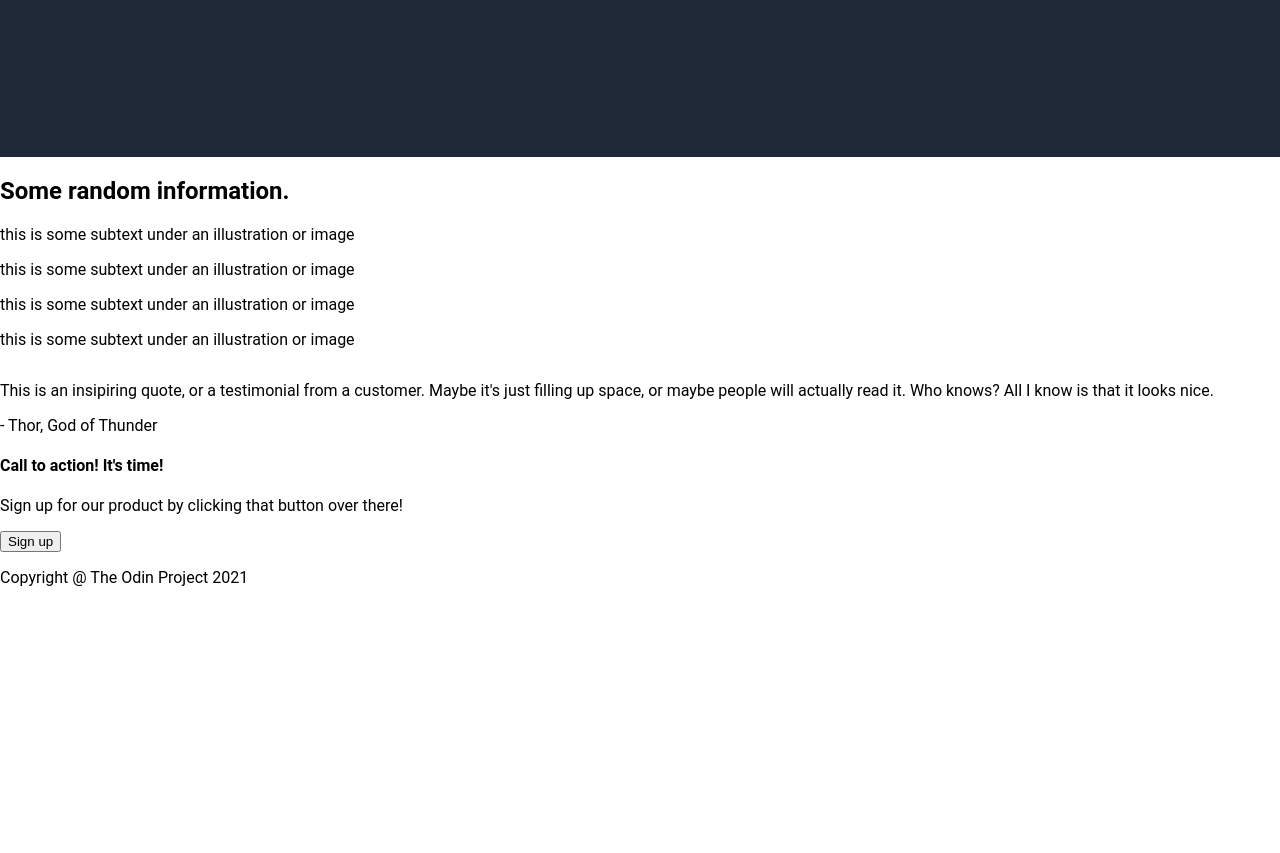
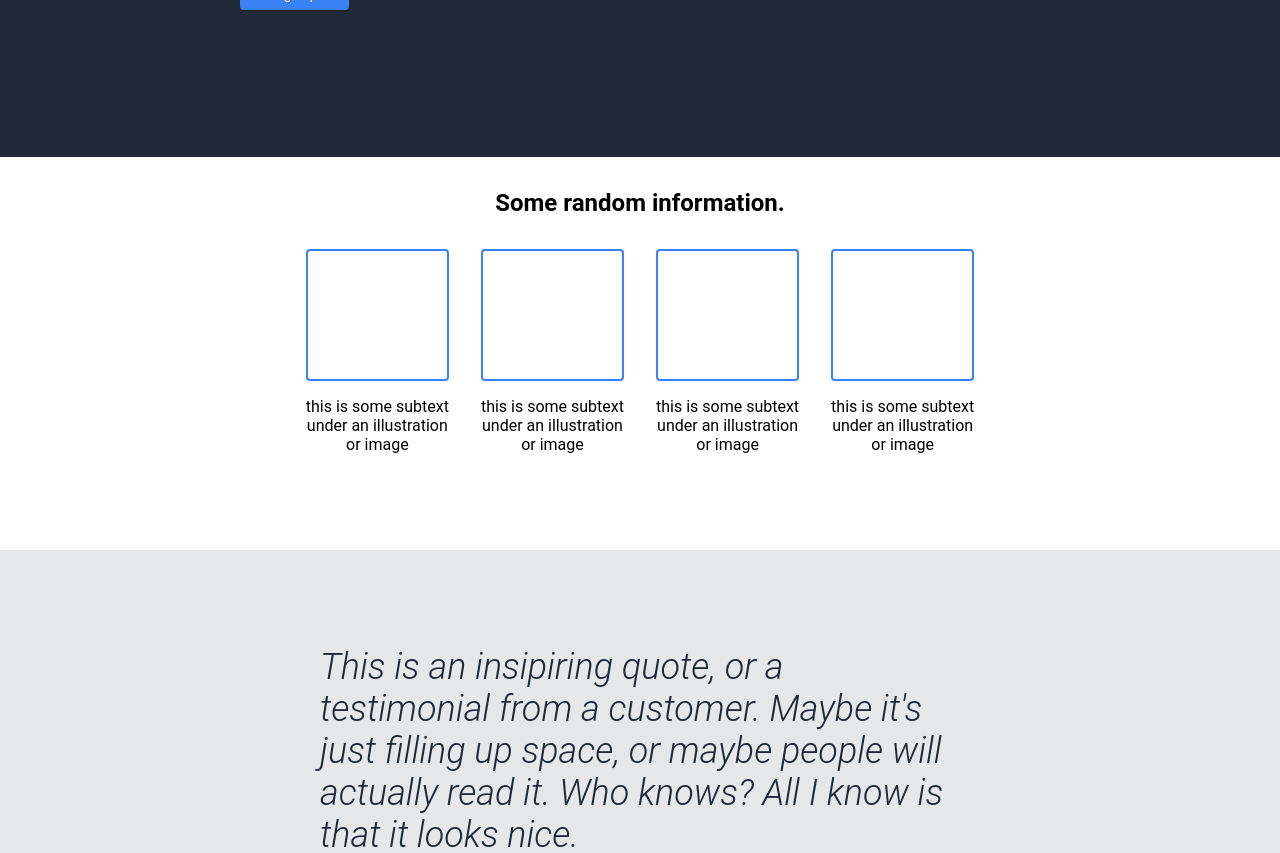
Before and after one commit to awerner9/landing-page, a plain HTML site: page landing-page/index.html in a window 1280 px wide. Shown: the part 374-1227 px from the top of the page. Before the commit the page ends 977 px from the top, so only its background shows below. Drawn offline with Linux system fonts and the light colour scheme.

Commit message:
finish landing page design

```diff
--- a/landing-page/index.html
+++ b/landing-page/index.html
@@ -18,10 +18,10 @@
     <main>
         <section class="banner">
             <div>
-                <h1>This website is awesome</h1>
+                <h1>This website is <br>awesome</h1>
                 <p>
-                   This website has some subtext that goes under the main
-                   title. It's a smaller font and the color is lower
+                   This website has some subtext that goes under the<br> main
+                   title. It's a smaller font and the color is lower<br>
                    contrast.
                 </p>
                 <button>Sign up</button>
@@ -33,27 +33,31 @@
         <section class="info">
             <h2>Some random information.</h2>
             <div class="info-cards">
-                <div class="card">
+                <div class="card-flex">
+                    <div class="card"></div>
                     <p>
-                        this is some subtext under an illustration or
+                        this is some subtext<br> under an illustration<br> or
                         image
                     </p>
                 </div>
-                <div class="card">
+                <div class="card-flex">
+                    <div class="card"></div>
                     <p>
-                        this is some subtext under an illustration or
+                        this is some subtext<br> under an illustration<br> or
                         image
                     </p>
                 </div>
-                <div class="card">
+                <div class="card-flex">
+                    <div class="card"></div>
                     <p>
-                        this is some subtext under an illustration or
+                        this is some subtext<br> under an illustration<br> or
                         image
                     </p>
                 </div>
-                <div class="card">
+                <div class="card-flex">
+                    <div class="card"></div>
                     <p>
-                        this is some subtext under an illustration or
+                        this is some subtext<br> under an illustration<br> or
                         image
                     </p>
                 </div>
--- a/landing-page/styles.css
+++ b/landing-page/styles.css
@@ -48,11 +48,13 @@ header a:hover {
     color: white;
     display: flex;
     align-items: center;
+    justify-content: space-between;
 }
 
 .placeholder {
     background-color: grey;
     height: 10rem;
+    width: 22rem;
 }
 
 .placeholder p {
@@ -63,3 +65,124 @@ header a:hover {
     height: 10rem;
     margin: 0;
 }
+
+h1 {
+    font-size: 2.25rem;
+    margin: 0;
+}
+
+.banner > div p {
+    margin: 0rem 0rem 0.5rem 0rem;
+    font-size: 18px;
+}
+
+.banner button {
+    background-color: #3882F6;
+    border-radius: 4px;
+    border: none;
+    padding: 0.5rem 2rem;
+    color: white;
+}
+
+.banner button:hover {
+    cursor: pointer;
+}
+
+.info h2 {
+    text-align: center;
+    margin-top: 2rem;
+}
+
+.info-cards {
+    display: flex;
+    justify-content: center;
+    text-align: center;
+    gap: 2rem;
+    margin-top: 2rem;
+}
+
+.card {
+    height: 8rem;
+    border: 2.5px solid #3882F6;
+    border-radius: 4px;
+}
+
+.quote {
+    margin-top: 5rem;
+    background-color: #E5E7EB;
+    height: 25rem;
+    display: flex;
+    flex-direction: column;
+    justify-content: center;
+    align-items: center;
+    font-size: 36px;
+    color: #1F2937;
+    font-weight: 300;
+    padding: 0rem 20rem;
+}
+
+.quote span {
+    text-align: right;
+    width: 100%;
+    font-size: 1.8rem;
+    font-weight: bold;
+    padding-right: 10rem;
+}
+
+.quote p {
+    margin-bottom: 0;
+    font-style: italic;
+}
+
+.action-left {
+    display: flex;
+    flex-direction: column;
+}
+
+.action-left h4 {
+    margin-bottom: 0;
+}
+
+.action-left p {
+    margin-top: 0;
+}
+
+.action {
+    display: flex;
+    justify-content: center;
+}
+
+.action-bar {
+    display: flex;
+    justify-content: center;
+    background-color: #3882F6;
+    width: 60rem;
+    margin-top: 5rem;
+    gap: 10rem;
+    height: 6rem;
+    color: white;
+    margin-bottom: 6rem;
+    padding-top: 1rem;
+    border-radius: 4px;
+}
+
+.action-bar button {
+    height: 1.75rem;
+    margin-top: 1.75rem;
+    background-color: #3882F6;
+    border: 2px solid white;
+    color: white;
+    width: 6rem;
+    border-radius: 4px;
+}
+
+.action-bar button:hover {
+    cursor: pointer;
+}
+
+footer {
+    background-color: #1F2937;
+    color: white;
+    text-align: center;
+    padding: 1rem 0rem;
+}
```
